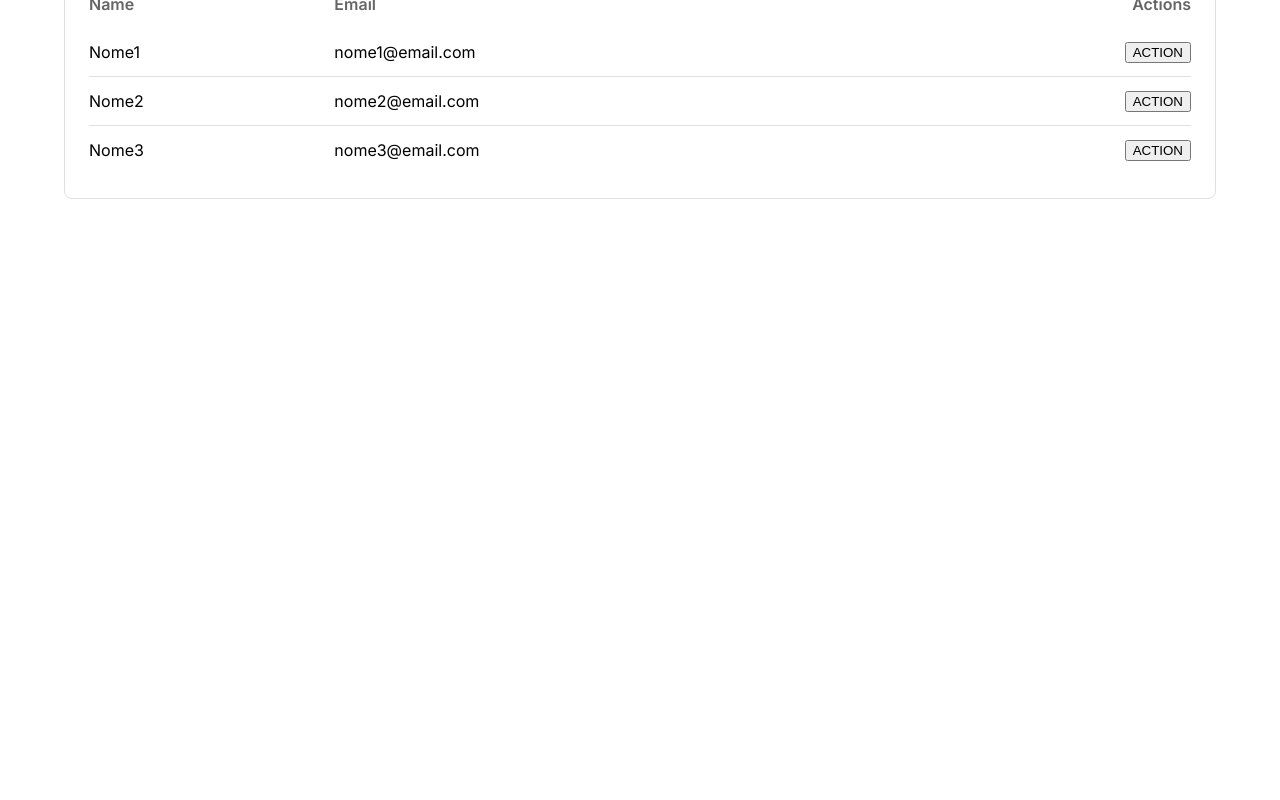
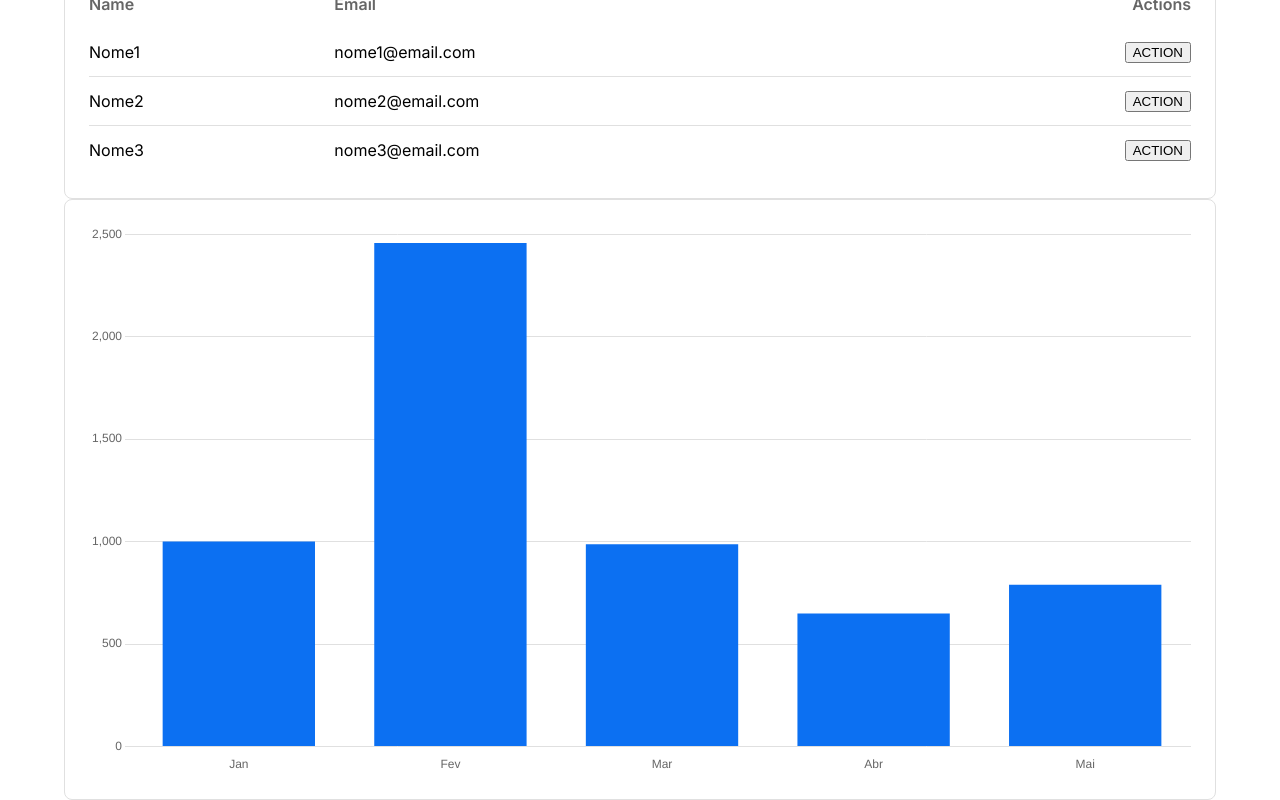
Before and after one commit to Eder-TS/dnc-sales-dashboard-ets, a React (Vite) app: page /home in a window 1280 px wide. Shown: the part 483-1283 px from the top of the page. Before the commit the page ends 800 px from the top, so only its background shows below. Built offline with nearby package versions, Linux system fonts and the light colour scheme.

Commit message:
Feat: Chart component

```diff
--- a/package.json
+++ b/package.json
@@ -14,7 +14,9 @@
     "@emotion/styled": "^11.13.0",
     "@mui/material": "^6.1.5",
     "@types/styled-components": "^5.1.34",
+    "chart.js": "^4.4.6",
     "react": "^18.3.1",
+    "react-chartjs-2": "^5.2.0",
     "react-dom": "^18.3.1",
     "react-router-dom": "^6.27.0",
     "styled-components": "^6.1.13"
--- /dev/null
+++ b/src/components/CustomChart.tsx
@@ -0,0 +1,83 @@
+import { useTheme } from 'styled-components'
+import {
+  Chart as ChartJS,
+  CategoryScale,
+  LinearScale,
+  BarElement,
+  PointElement,
+  LineElement,
+  Title,
+  Tooltip,
+  Legend,
+} from 'chart.js'
+import { Line, Bar } from 'react-chartjs-2'
+import { CustomChartProps } from '@/types'
+
+ChartJS.register(
+  CategoryScale,
+  LinearScale,
+  BarElement,
+  PointElement,
+  LineElement,
+  Title,
+  Tooltip,
+  Legend
+)
+
+function CustomChart(props: CustomChartProps) {
+  const { data, labels, type } = props
+  const theme = useTheme()
+
+  const options = {
+    responsive: true,
+    scaleShowVerticalLines: false,
+    scales: {
+      x: {
+        border: {
+          display: false,
+        },
+        grid: {
+          display: false,
+        },
+        ticks: {
+          color: theme.typographies.subtitle,
+        },
+      },
+      y: {
+        border: {
+          display: false,
+        },
+        grid: {
+          color: theme.appDefaultStroke,
+        },
+        ticks: {
+          color: theme.typographies.subtitle,
+        },
+      },
+    },
+    plugins: {
+      legend: {
+        display: false,
+      },
+    },
+  }
+
+  const chartData = {
+    labels,
+    datasets: [
+      {
+        data: data,
+        borderColor: 'rgb(12, 112, 242)',
+        backgroundColor: 'rgba(12,112,242,1)',
+      },
+    ],
+  }
+
+  return type === 'bar' ? (
+    <Bar options={options} data={chartData} />
+  ) : (
+    <Line options={options} data={chartData} />
+  )
+}
+
+export default CustomChart
--- a/src/components/index.ts
+++ b/src/components/index.ts
@@ -8,3 +8,4 @@
 export * from './StyledInput'
 export * from './Typographies'
 export { default as CustomTable } from './CustomTable'
+export { default as CustomChart } from './CustomChart'
--- a/src/pages/Home.tsx
+++ b/src/pages/Home.tsx
@@ -1,4 +1,10 @@
-import { Header, CardComponent, AvatarList, CustomTable } from '@/components'
+import {
+  Header,
+  CardComponent,
+  AvatarList,
+  CustomTable,
+  CustomChart,
+} from '@/components'
 import { currencyConverter } from '@/utils'
 import { Container } from '@mui/material'
 
@@ -56,6 +62,14 @@
             rows={mockTableData.rows}
           />
         </CardComponent>
+
+        <CardComponent>
+          <CustomChart
+            labels={['Jan', 'Fev', 'Mar', 'Abr', 'Mai']}
+            data={[1000.12, 2456.86, 987.32, 649.84, 789.15]}
+            type="bar"
+          />
+        </CardComponent>
       </Container>
     </>
   )
--- /dev/null
+++ b/src/types/customChart.d.ts
@@ -0,0 +1,5 @@
+export interface CustomChartProps {
+  labels: string[]
+  data: number[]
+  type: 'line' | 'bar'
+}
--- a/src/types/index.ts
+++ b/src/types/index.ts
@@ -3,3 +3,4 @@
 export * from './typographies'
 export * from './avatarsList'
 export * from './customTable'
+export * from './customChart'
```
Also changed, not shown: src/components/CustomTable.tsx (line endings or trailing spaces), 1 other file (tests, documents, lock files or other folders).
